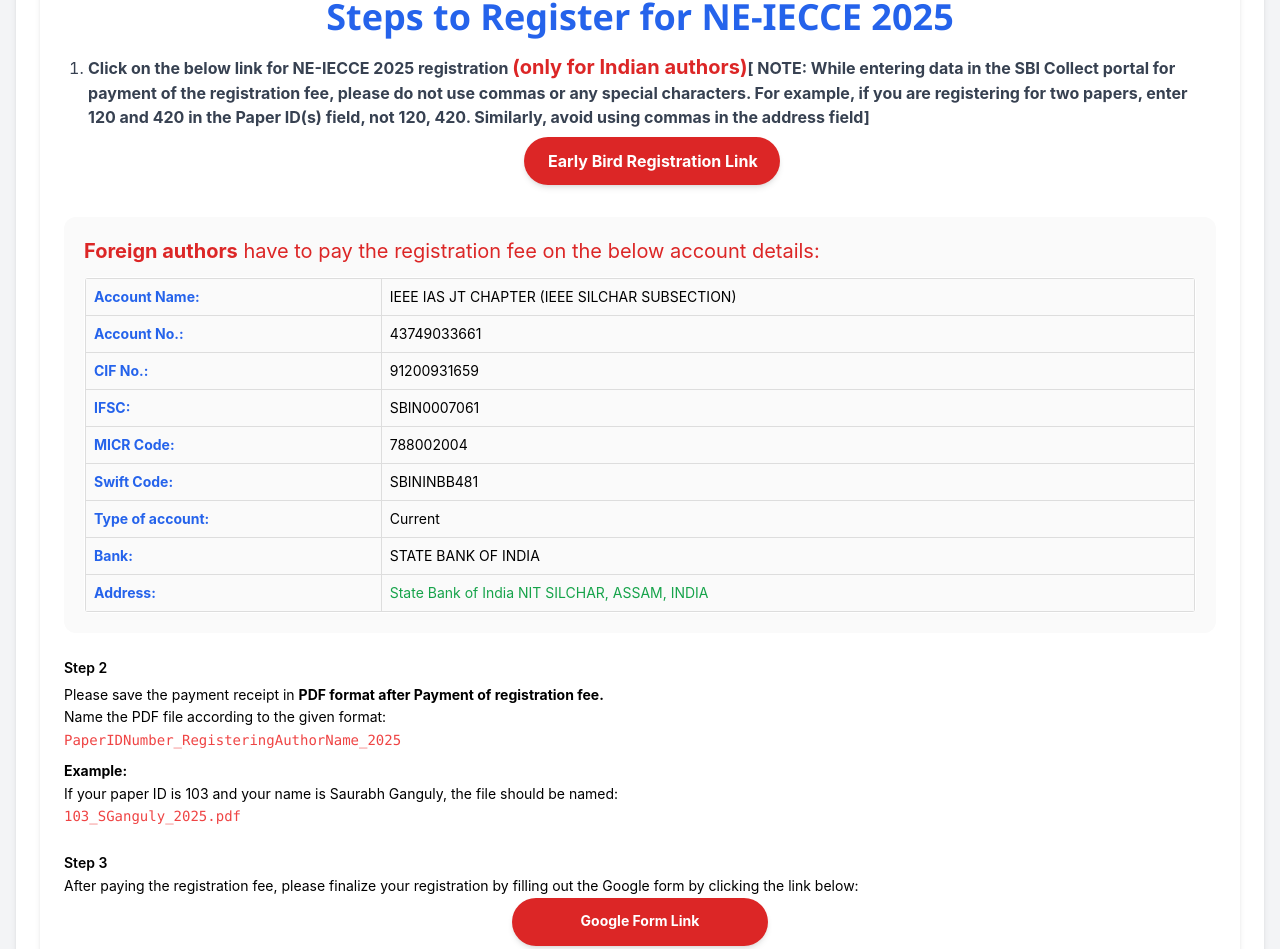
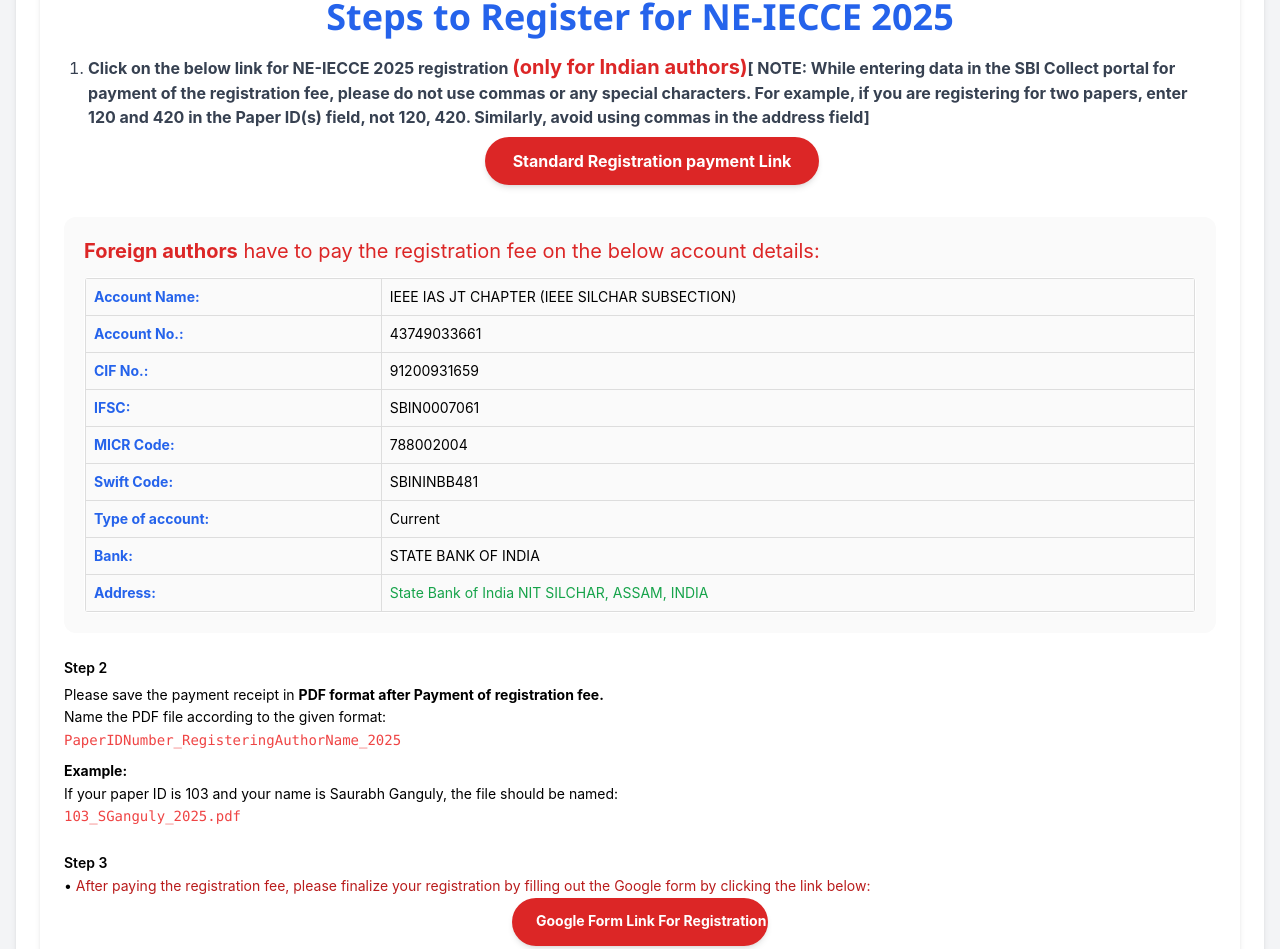
Before and after one commit to PragyaPR06/NEC-ECCE_2025, a React (Create React App) app: page /Registrations in a window 1280 px wide. Shown: the part 2270-3219 px from the top of the page. Built offline with nearby package versions, Linux system fonts and the light colour scheme; a web font is replaced by a local one.

Commit message:
minor changes

```diff
--- a/src/Components/ForAuthors/ImportantDates.jsx
+++ b/src/Components/ForAuthors/ImportantDates.jsx
@@ -84,8 +84,8 @@ const ImportantDates = () => {
         </div>
         <div className={styles2.right}>
         <div className={styles2.lcard}>
-            <h3 className=" font-semibold">Early Bird Registration Ends:</h3>
-            <h2>May 12, 2025</h2>
+            {/* <h3 className=" font-semibold">Early Bird Registration Ends:</h3>
+            <h2>May 12, 2025</h2> */}
           </div>
           <div className={styles2.lcard}>
             <h3 className=" font-semibold">Standard Registration Starts:</h3>
--- a/src/Data/data.json
+++ b/src/Data/data.json
@@ -27,24 +27,19 @@
         "date": "May 12, 2025",
         "description": "Deadline for submission of Camera Ready Paper and Copyright form"
       },
-      {
-        "id":"5",
-        "name": "Early Bird Registration Ends",
-        "date": "May 12, 2025",
-        "description": "Early Bird Registration Ends"
-      },
+
       {
         "id":"6",
-        "name": "Standard Registration Starts",
+        "name": "Standard Regis",
         "date": "May 13, 2025",
-        "description": "Standard Registration Starts"
+        "description": "Standard Registration Started"
 
       },
       {
         "id":"7",
-        "name": "Registration Deadline: ",
+        "name": " Standard Registration Deadline: ",
         "date": "June 2, 2025",
-        "description": "Registration Deadline"
+        "description": " Standard Registration Deadline"
       }
 
     ]
--- a/src/Pages/KeynoteSpeakers.jsx
+++ b/src/Pages/KeynoteSpeakers.jsx
@@ -31,15 +31,15 @@ const KeynoteSpeakers = () => {
         image:
           "https://faculty.rpi.edu/sites/default/files/2021-12/Jian%2520Sun%2520Photo.jpg",
       },
-      {
-        id: 4,
-        name: "Prof. Subhas Mukhopadhyay",
-        info: "Professor of Mechanical/Electronics Engineering with the School of Engineering, Macquarie University, NSW 2109, Australia",
-        description:
-          "Dr. Subhas Chandra Mukhopadhyay is a Professor of Mechanical/Electronics Engineering at Macquarie University, Australia, where he also leads the Mechatronics Engineering Programme and serves as Director of International Engagement. His research focuses on sensors, instrumentation, wireless sensor networks, IoT, mechatronics, robotics, and drones. He has authored 14 patents, 10 books, over 450 papers, and edited 18 conference proceedings and 40 journal special issues. A Fellow of IEEE (USA), IET (UK), and IETE (India), he is an editor for IEEE Sensors Journal, IEEE Transactions on Instrumentation and Measurements, and IEEE Review of Biomedical Engineering. Dr. Mukhopadhyay founded and chairs the IEEE Instrumentation and Measurement Society and IEEE Sensors Council New South Wales Chapters. He was a Distinguished Lecturer for the IEEE Sensors Council (2017-2022) and has delivered over 450 talks. He has organized 20+ international conferences, including as General Chair for IEEE Sensors Conferences in 2009 and 2021.",
-        image:
-          "https://researchers.mq.edu.au/files-asset/17788419/Subhas.jpg?w=160&f=webp",
-      },
+      // {
+      //   id: 4,
+      //   name: "Prof. Subhas Mukhopadhyay",
+      //   info: "Professor of Mechanical/Electronics Engineering with the School of Engineering, Macquarie University, NSW 2109, Australia",
+      //   description:
+      //     "Dr. Subhas Chandra Mukhopadhyay is a Professor of Mechanical/Electronics Engineering at Macquarie University, Australia, where he also leads the Mechatronics Engineering Programme and serves as Director of International Engagement. His research focuses on sensors, instrumentation, wireless sensor networks, IoT, mechatronics, robotics, and drones. He has authored 14 patents, 10 books, over 450 papers, and edited 18 conference proceedings and 40 journal special issues. A Fellow of IEEE (USA), IET (UK), and IETE (India), he is an editor for IEEE Sensors Journal, IEEE Transactions on Instrumentation and Measurements, and IEEE Review of Biomedical Engineering. Dr. Mukhopadhyay founded and chairs the IEEE Instrumentation and Measurement Society and IEEE Sensors Council New South Wales Chapters. He was a Distinguished Lecturer for the IEEE Sensors Council (2017-2022) and has delivered over 450 talks. He has organized 20+ international conferences, including as General Chair for IEEE Sensors Conferences in 2009 and 2021.",
+      //   image:
+      //     "https://researchers.mq.edu.au/files-asset/17788419/Subhas.jpg?w=160&f=webp",
+      // },
       {
         id: 5,
         name: "Prof. Virendra Kumar Vijay",
--- a/src/Pages/Registration.jsx
+++ b/src/Pages/Registration.jsx
@@ -129,9 +129,9 @@ const Registrations = () => {
     href="https://www.onlinesbi.sbi/sbicollect/icollecthome.htm?saralID=-911722557"
     target="_blank"
     rel="noopener noreferrer"
-    className="relative overflow-hidden text-white font-bold py-3 px-6 rounded-full shadow-md transition-colors duration-500 ease-in-out bg-red-600 group w-64 h-12 flex items-center justify-center"
+    className="relative overflow-hidden text-white font-bold py-3 px-7 rounded-full shadow-md transition-colors duration-500 ease-in-out bg-red-600 group w-65 h-12 flex items-center justify-center"
   >
-    <span className="relative z-10 text-center w-full whitespace-nowrap">Early Bird Registration Link</span>
+    <span className="relative z-10 text-center w-full whitespace-nowrap">Standard Registration payment Link</span>
     <span className="absolute inset-0 bg-gradient-to-r from-green-400 via-green-600 to-green-800 transform -translate-x-full group-hover:translate-x-0 transition-transform duration-500 ease-in-out"></span>
   </a>
 </div>
@@ -208,7 +208,9 @@ const Registrations = () => {
    <div className="mt-6 text-sm leading-relaxed">
     <p className="text-red font-semibold">Step 3</p>
     <p>
-      After paying the registration fee, please finalize your registration by filling out the Google form by clicking the link below:
+      •  <span className="text-md text-red-700 animate-blink">After paying the registration fee, please finalize your registration by filling out the Google form by clicking the link below:</span><br />
+
+
     </p>
     <div className="flex justify-center">
   <a
@@ -217,10 +219,11 @@ const Registrations = () => {
     rel="noopener noreferrer"
     className="relative overflow-hidden text-white font-bold py-3 px-6 rounded-full shadow-md transition-colors duration-500 ease-in-out bg-red-600 group w-64 h-12 flex items-center justify-center"
   >
-    <span className="relative z-10 text-center w-full whitespace-nowrap">Google Form Link</span>
+    <span className="relative z-10 text-center w-full whitespace-nowrap">Google Form Link For Registration</span>
     <span className="absolute inset-0 bg-gradient-to-r from-green-400 via-green-600 to-green-800 transform -translate-x-full group-hover:translate-x-0 transition-transform duration-500 ease-in-out"></span>
   </a>
 </div>
+ Note: It is mandatory to fill out this form after paying the registration fee.
 
 
 
--- a/tailwind.config.js
+++ b/tailwind.config.js
@@ -13,7 +13,7 @@ module.exports = {
         }
       },
       animation: {
-        blink: 'blink 1.5s infinite'
+        blink: 'blink 2s infinite'
       },
             fontFamily: {
               'anek': ['"Anek Tamil"', 'sans-serif'],
```
